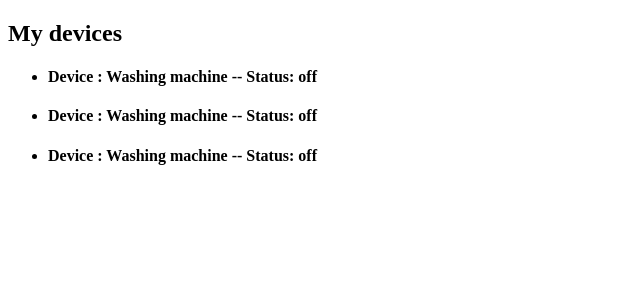
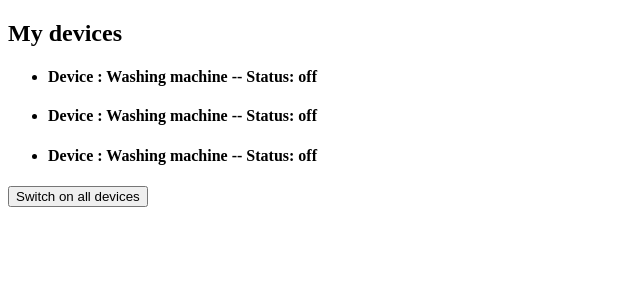
Before and after one commit to CHATELET-Arnaud/2021-12-06_MyFirstAngularProject, an Angular app: page / in a window 1280 px wide. Shown: the top 300 px of the page, without its empty margins (0-640 px from the left). Built offline with nearby package versions, Linux system fonts and the light colour scheme.

Commit message:
property binding

```diff
--- a/src/app/app.component.html
+++ b/src/app/app.component.html
@@ -7,6 +7,7 @@
         <app-device></app-device>
         <app-device></app-device>
       </ul>
+	  <button class="btn btn-success" [disabled]="!isAuth">Switch on all devices</button>
     </div>
   </div>
 </div>
--- a/src/app/app.component.ts
+++ b/src/app/app.component.ts
@@ -6,5 +6,13 @@ import { Component } from '@angular/core';
   styleUrls: ['./app.component.scss']
 })
 export class AppComponent {
-  title = 'my-first-angular-project hohoooo';
+  isAuth = false;
+
+  constructor() {
+	  setTimeout(
+		() => {
+			this.isAuth = true;
+		}, 4000
+		);
+  }
 }
```
